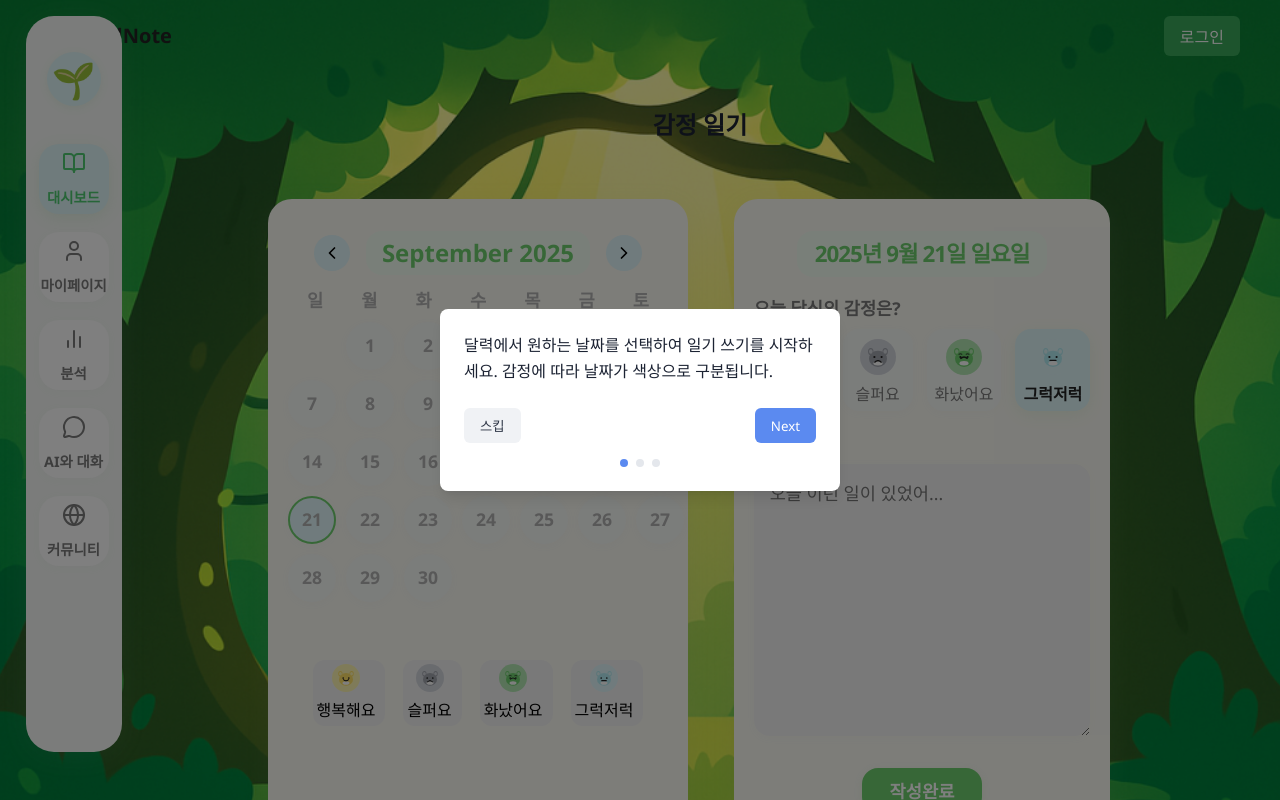
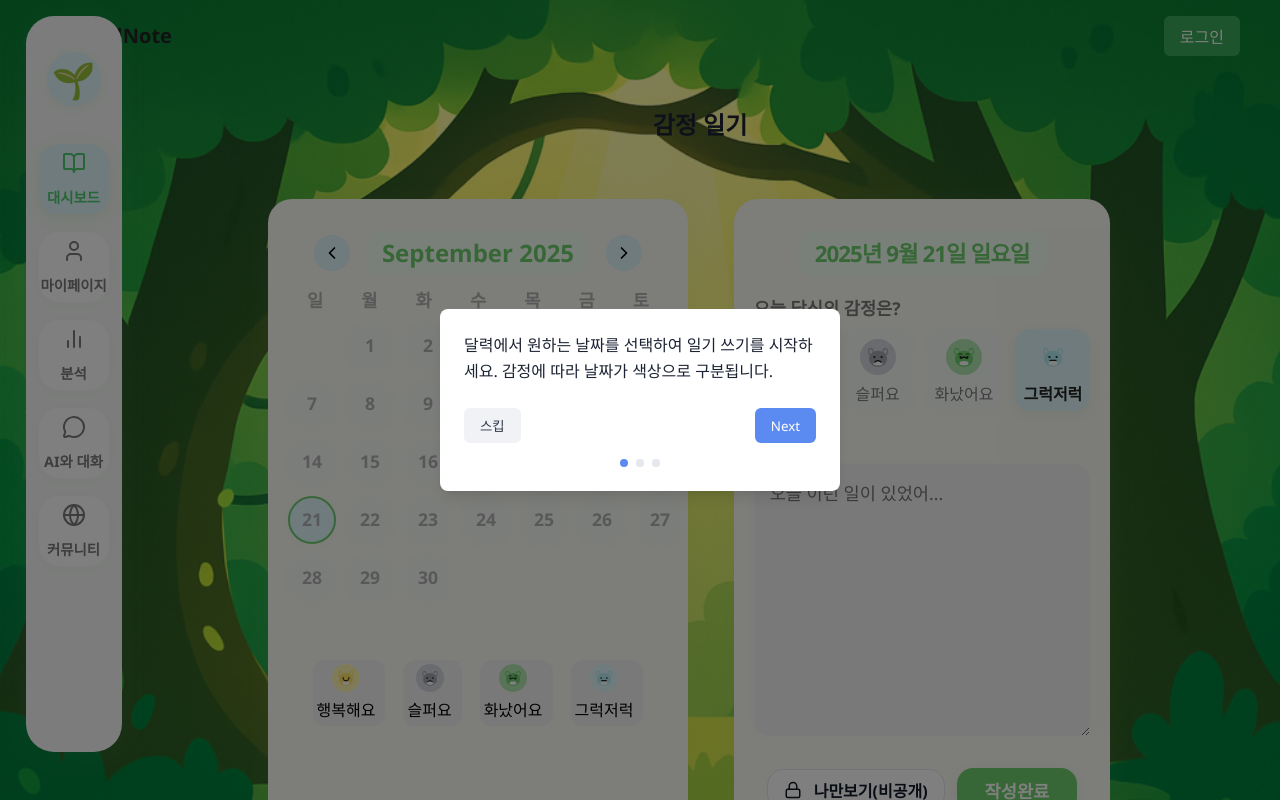
Before and after one commit to kss2002/AI_Diary-FE, a React (Vite) app: page /dashboard in a window 1280 px wide. Built offline with nearby package versions, Linux system fonts and the light colour scheme.

Commit message:
비공개버튼+AI와 대화 .py

```diff
--- a/src/components/DiaryEntry.jsx
+++ b/src/components/DiaryEntry.jsx
@@ -1,4 +1,5 @@
 import { useState, useEffect } from 'react';
+import { Globe, Lock } from 'lucide-react';
 import '../styles/DiaryEntry.css';
 import { HappyCat, SadCat, AngryCat, NeutralCat } from './EmotionCatIcons';
 
@@ -6,24 +7,23 @@ const DiaryEntry = ({ date, initialEmotion, initialContent, onSave }) => {
   const [emotion, setEmotion] = useState(initialEmotion || 'neutral');
   const [content, setContent] = useState(initialContent || '');
   const [isSaved, setIsSaved] = useState(false);
+  const [isPublic, setIsPublic] = useState(false);
 
   useEffect(() => {
     setEmotion(initialEmotion || 'neutral');
     setContent(initialContent || '');
     setIsSaved(false);
+    setIsPublic(false);
   }, [date, initialEmotion, initialContent]);
 
   const handleSave = () => {
-    onSave(date, emotion, content);
+    onSave(date, emotion, content, isPublic);
     setIsSaved(true);
-
-    setTimeout(() => {
-      setIsSaved(false);
-    }, 3000);
+    setTimeout(() => setIsSaved(false), 3000);
   };
 
   const formatDateForDisplay = (date) => {
-    return date.toLocaleDateString('ko-US', {
+    return date.toLocaleDateString('ko-KR', {
       weekday: 'long',
       year: 'numeric',
       month: 'long',
@@ -39,9 +39,7 @@ const DiaryEntry = ({ date, initialEmotion, initialContent, onSave }) => {
         <h3 className="cute-label">오늘 당신의 감정은?</h3>
         <div className="emotion-buttons cute-emotion-buttons">
           <button
-            className={`emotion-btn cute-emotion-btn ${
-              emotion === 'happy' ? 'selected' : ''
-            }`}
+            className={`emotion-btn cute-emotion-btn ${emotion === 'happy' ? 'selected' : ''}`}
             onClick={() => setEmotion('happy')}
             type="button"
           >
@@ -51,9 +49,7 @@ const DiaryEntry = ({ date, initialEmotion, initialContent, onSave }) => {
             <span>행복해요</span>
           </button>
           <button
-            className={`emotion-btn cute-emotion-btn ${
-              emotion === 'sad' ? 'selected' : ''
-            }`}
+            className={`emotion-btn cute-emotion-btn ${emotion === 'sad' ? 'selected' : ''}`}
             onClick={() => setEmotion('sad')}
             type="button"
           >
@@ -63,9 +59,7 @@ const DiaryEntry = ({ date, initialEmotion, initialContent, onSave }) => {
             <span>슬퍼요</span>
           </button>
           <button
-            className={`emotion-btn cute-emotion-btn ${
-              emotion === 'angry' ? 'selected' : ''
-            }`}
+            className={`emotion-btn cute-emotion-btn ${emotion === 'angry' ? 'selected' : ''}`}
             onClick={() => setEmotion('angry')}
             type="button"
           >
@@ -75,9 +69,7 @@ const DiaryEntry = ({ date, initialEmotion, initialContent, onSave }) => {
             <span>화났어요</span>
           </button>
           <button
-            className={`emotion-btn cute-emotion-btn ${
-              emotion === 'neutral' ? 'selected' : ''
-            }`}
+            className={`emotion-btn cute-emotion-btn ${emotion === 'neutral' ? 'selected' : ''}`}
             onClick={() => setEmotion('neutral')}
             type="button"
           >
@@ -100,7 +92,18 @@ const DiaryEntry = ({ date, initialEmotion, initialContent, onSave }) => {
         />
       </div>
 
+
       <div className="entry-actions">
+        <button
+          className={`privacy-toggle ${isPublic ? 'public' : 'private'}`}
+          onClick={() => setIsPublic((prev) => !prev)}
+          type="button"
+          aria-pressed={isPublic}
+        >
+          {isPublic ? <Globe size={18} /> : <Lock size={18} />}
+          {isPublic ? '전체공개' : '나만보기(비공개)'}
+        </button>
+
         <button
           className="save-btn cute-save-btn"
           onClick={handleSave}
--- a/src/styles/DiaryEntry.css
+++ b/src/styles/DiaryEntry.css
@@ -173,3 +173,46 @@
     padding: 8px 16px;
   }
 }
+
+/* 공개/비공개 버튼 */
+.privacy-toggle {
+  display: inline-flex;
+  align-items: center;
+  gap: 8px;
+  padding: 8px 16px;
+  border-radius: 16px;
+  font-size: 1rem;
+  font-weight: 600;
+  cursor: pointer;
+  border: 1px solid #e5e7eb;
+  background: #fff;
+  color: #111827;
+  transition: background 0.2s, box-shadow 0.2s, border-color 0.2s;
+}
+.privacy-toggle svg {
+  margin-right: 4px;
+}
+
+/* 공개 상태 */
+.privacy-toggle.public {
+  background: #10b981;
+  color: #fff;
+  border-color: #10b981;
+  box-shadow: 0 2px 8px rgba(16, 185, 129, 0.2);
+}
+.privacy-toggle.public:hover {
+  background: #0ea371;
+  border-color: #0ea371;
+  box-shadow: 0 4px 16px rgba(16, 185, 129, 0.28);
+}
+
+/* 비공개 상태 */
+.privacy-toggle.private {
+  background: #fff;
+  color: #111827;
+  border-color: #e5e7eb;
+}
+.privacy-toggle.private:hover {
+  background: #f7faf7;
+  box-shadow: 0 4px 16px rgba(180, 200, 180, 0.12);
+}
```
Also changed, not shown: 1 other file (tests, documents, lock files or other folders).
